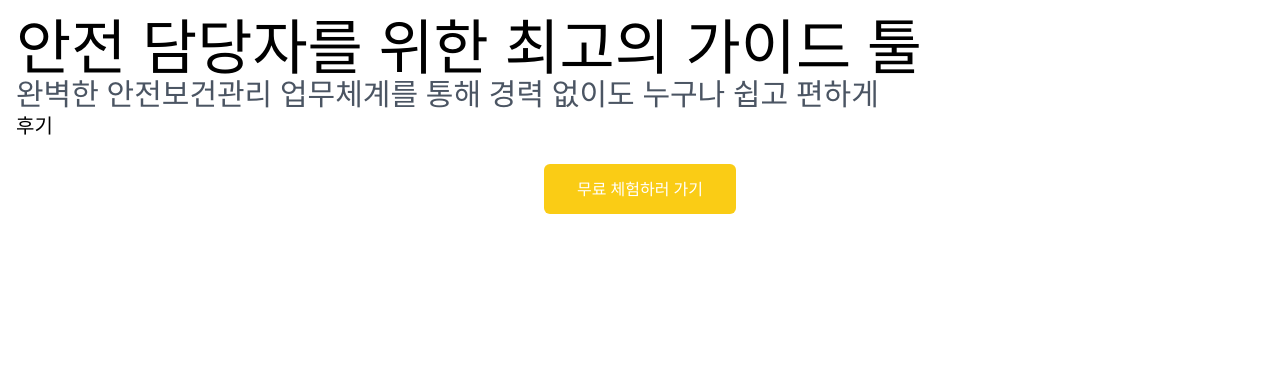
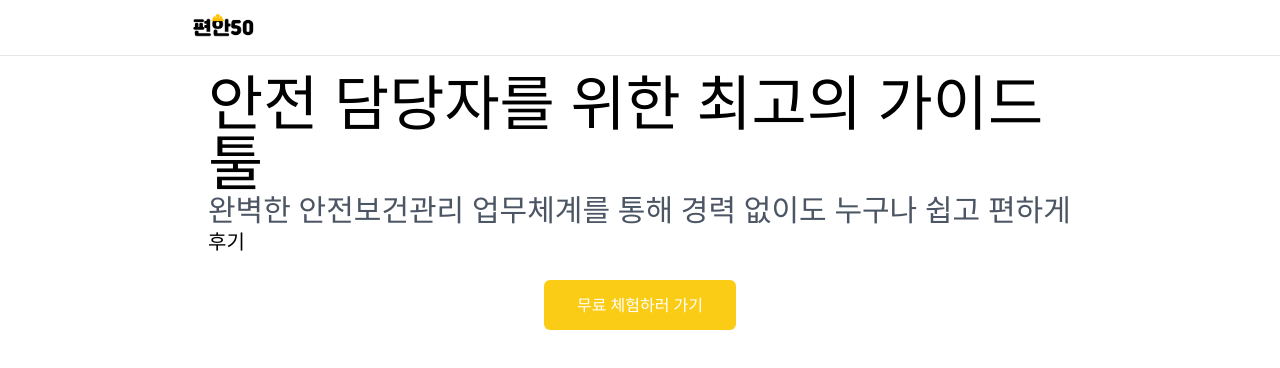
Before and after one commit to minseokk/easy50_lp, a Next.js app: page / in a window 1280 px wide. Shown: the top 368 px of the page. Built offline with nearby package versions, Linux system fonts and the light colour scheme.

Commit message:
header and layout

```diff
--- /dev/null
+++ b/src/components/header.tsx
@@ -0,0 +1,15 @@
+import Image from "next/image";
+
+const Header = () => {
+  return (
+    <header className="sticky top-0 z-10 flex h-14 w-full items-center justify-center border-b bg-white/30 backdrop-blur">
+      <div className="flex w-full max-w-4xl justify-between">
+        <button type="button">
+          <Image src="/logo.png" alt="logo" width={64} height={64} />
+        </button>
+      </div>
+    </header>
+  );
+};
+
+export default Header;
--- /dev/null
+++ b/src/components/layout.tsx
@@ -0,0 +1,13 @@
+import React from "react";
+import Header from "./header";
+
+const Layout = ({ children }: { children: React.ReactNode }) => {
+  return (
+    <div>
+      <Header />
+      <main className="flex w-full justify-center">{children}</main>
+    </div>
+  );
+};
+
+export default Layout;
--- a/src/pages/_app.tsx
+++ b/src/pages/_app.tsx
@@ -1,9 +1,14 @@
 import { type AppType } from "next/dist/shared/lib/utils";
+import Layout from "../components/layout";
 
 import "../styles/globals.css";
 
 const MyApp: AppType = ({ Component, pageProps }) => {
-  return <Component {...pageProps} />;
+  return (
+    <Layout>
+      <Component {...pageProps} />
+    </Layout>
+  );
 };
 
 export default MyApp;
--- a/src/pages/index.tsx
+++ b/src/pages/index.tsx
@@ -9,7 +9,7 @@ const Home: NextPage = () => {
         <meta name="description" content="Generated by create-t3-app" />
         <link rel="icon" href="/favicon.ico" />
       </Head>
-      <main className="flex min-h-screen flex-col items-start justify-start p-4">
+      <main className="flex min-h-screen w-full max-w-4xl flex-col items-start justify-start p-4">
         <div>
           <h1 className="text-6xl">안전 담당자를 위한 최고의 가이드 툴</h1>
           <p className="text-3xl text-gray-600">
```
Also changed, not shown: public/logo.png (added).
